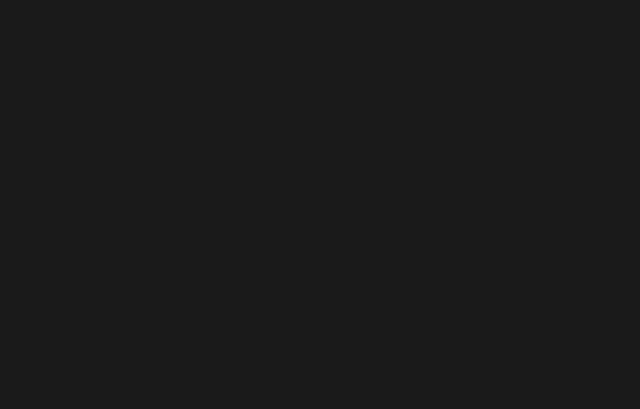
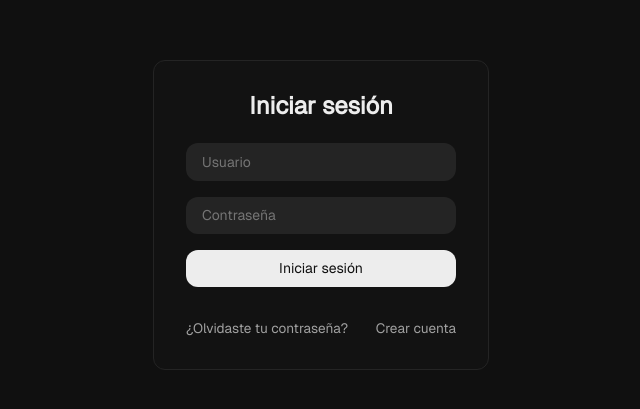
Before and after one commit to jaftdelgado/aureum-desktop, a React (Vite) app: page /auth in a window 1280 px wide. Before the commit this address had no page. Shown: the part 185-594 px from the top of the page, without its empty margins (319-959 px from the left). Built offline with nearby package versions, Linux system fonts and the light colour scheme.

Commit message:
feat: Auth page added

```diff
--- a/src/App.tsx
+++ b/src/App.tsx
@@ -3,12 +3,16 @@
 import { DashboardLayout } from "@layouts/Dashboard";
 import { Principal } from "@pages/principal/Principal";
 import { Teams } from "@pages/teams/Teams";
+import Auth from "@pages/auth/Auth";
 
 export const App: React.FC = () => {
   return (
     <Routes>
-      {/* Redirige "/" a "/dashboard" */}
-      <Route path="/" element={<Navigate to="/dashboard" replace />} />
+      {/* Redirige "/" a "/auth" */}
+      <Route path="/" element={<Navigate to="/auth" replace />} />
+
+      {/* Página de autenticación */}
+      <Route path="/auth" element={<Auth />} />
 
       {/* Dashboard */}
       <Route path="/dashboard/*" element={<DashboardLayout />}>
--- a/src/components/ui/breadcrumb/breadcrumb.scss
+++ b/src/components/ui/breadcrumb/breadcrumb.scss
@@ -1,7 +1,11 @@
+@import "@scss/colors.scss";
+@import "@scss/texts.scss";
+
 .breadcrumb {
   display: flex;
   align-items: center;
-  font-size: 0.8rem;
+  font-size: $size-small;
+  font-weight: 400;
 
   .breadcrumb-item {
     display: flex;
@@ -26,8 +30,8 @@
   }
 
   .breadcrumb-current {
-    font-weight: 600;
-    color: #fff;
+    font-weight: 500;
+    color: $color-primary-text;
     display: inline-block;
     white-space: nowrap;
     overflow: hidden;
--- a/src/components/ui/button/button.scss
+++ b/src/components/ui/button/button.scss
@@ -11,18 +11,18 @@
 .btn {
   display: flex;
   align-items: center;
-  justify-content: flex-start;
+  justify-content: center;
   gap: 0.6rem;
   width: 100%;
   padding: 0.6rem 1rem;
-  border-radius: 14px;
+  border-radius: 12px;
   font-size: $size-body;
   font-weight: 500;
   cursor: pointer;
   transition: $transition;
   border: none;
   outline: none;
-  text-align: left; /* Igual que sidebar */
+  text-align: left;
 
   &:disabled {
     opacity: 0.6;
@@ -34,16 +34,16 @@
   }
 
   svg {
-    width: 18px; /* Igual que sidebar */
-    height: 18px; /* Igual que sidebar */
+    width: 16px;
+    height: 16px;
     flex-shrink: 0;
   }
 
   &--default {
-    background-color: $color-primary-text;
+    background-color: $color-primary-btn;
     color: $color-bg;
     &:hover {
-      background-color: darken($color-primary-text, 7%);
+      background-color: $color-primary-hover-btn;
     }
   }
 
--- a/src/components/ui/input-field/input-field.scss
+++ b/src/components/ui/input-field/input-field.scss
@@ -1,16 +1,24 @@
 @import "@scss/colors.scss";
+@import "@scss/texts.scss";
+
+$secondary: #64748b;
+$destructive: #dc2626;
+$accent: #f1f5f9;
+$text-light: #ffffff;
+$text-dark: #0f172a;
+$transition: all 0.2s ease-in-out;
 
 .input-group {
   display: flex;
   align-items: center;
   border-radius: 12px;
   background: $color-sidebar-hover-btn;
-  transition: border-color 0.2s ease;
+  transition: $transition;
   overflow: hidden;
+  width: 100%;
 
   &:focus-within {
-    border-color: var(--color-primary, #00bfff);
-    box-shadow: 0 0 0 3px rgba(0, 191, 255, 0.3);
+    box-shadow: 0 0 0 1px #f1f5f9;
   }
 
   &.block {
@@ -22,25 +30,25 @@
 .input-group-addon {
   display: flex;
   align-items: center;
-  gap: 0.4rem;
+  gap: 0.6rem;
   color: var(--color-text-muted, #aaa);
   user-select: none;
   cursor: pointer;
 
   &.align-inline-start {
     order: -1;
-    padding-left: 0.75rem;
+    padding-left: 1rem;
   }
 
   &.align-inline-end {
     order: 1;
-    padding-right: 0.75rem;
+    padding-right: 1rem;
   }
 
   &.align-block-start,
   &.align-block-end {
     width: 100%;
-    padding: 0.5rem 0.75rem;
+    padding: 0.6rem 1rem;
   }
 
   &.align-block-start {
@@ -50,45 +58,11 @@
   &.align-block-end {
     border-top: 1px solid var(--color-border, #444);
   }
-}
-
-.input-group-button {
-  display: flex;
-  align-items: center;
-  justify-content: center;
-  border: none;
-
-  &.xs {
-    height: 28px;
-    padding: 0 10px;
-    font-size: 13px;
-  }
-
-  &.sm {
-    height: 32px;
-    padding: 0 12px;
-    font-size: 14px;
-  }
-
-  &.icon-xs,
-  &.icon-sm {
-    width: 32px;
-    height: 32px;
-    padding: 0;
-  }
-}
-
-.input-group-text {
-  display: flex;
-  align-items: center;
-  gap: 6px;
-  color: var(--color-text-muted, #aaa);
-  font-size: 0.9rem;
 
   svg {
     width: 16px;
     height: 16px;
-    pointer-events: none;
+    flex-shrink: 0;
   }
 }
 
@@ -97,9 +71,10 @@
   border: none;
   background: transparent;
   color: var(--color-text, #fff);
-  font-size: 1rem;
-  padding: 0.6rem 0.75rem;
+  font-size: $size-body;
+  padding: 0.6rem 1rem;
   outline: none;
+  font-weight: 500;
 
   &:focus {
     outline: none;
@@ -107,6 +82,20 @@
 
   &.textarea {
     resize: none;
-    padding: 0.75rem;
+    padding: 0.75rem 1rem;
   }
 }
+
+.input-group-text {
+  display: flex;
+  align-items: center;
+  gap: 0.6rem;
+  color: var(--color-text-muted, #aaa);
+  font-size: $size-body;
+
+  svg {
+    width: 16px;
+    height: 16px;
+    pointer-events: none;
+  }
+}
--- /dev/null
+++ b/src/pages/auth/Auth.scss
@@ -0,0 +1,48 @@
+@import "@scss/colors.scss";
+
+.auth-page {
+  display: flex;
+  justify-content: center;
+  align-items: center;
+  min-height: 100vh;
+  background-color: $color-bg;
+
+  .auth-container {
+    background-color: #121212;
+    padding: 2rem;
+    border-radius: 12px;
+    width: 100%;
+    max-width: 270px;
+    text-align: center;
+    border: 1px solid $color-sidebar-hover-btn;
+
+    .auth-title {
+      font-size: 1.5rem;
+      font-weight: 600;
+      color: $color-primary-text;
+      margin-bottom: 1.5rem;
+    }
+
+    .auth-form {
+      display: flex;
+      flex-direction: column;
+      gap: 1rem;
+    }
+
+    .auth-links {
+      margin-top: 1rem;
+      display: flex;
+      justify-content: space-between;
+
+      a {
+        color: $color-secondary-text;
+        font-size: 0.85rem;
+        text-decoration: none;
+
+        &:hover {
+          color: $color-primary-text;
+        }
+      }
+    }
+  }
+}
--- /dev/null
+++ b/src/pages/auth/Auth.tsx
@@ -0,0 +1,41 @@
+import React from "react";
+import { Button } from "@components/ui/button/Button";
+import {
+  InputGroup,
+  InputGroupInput,
+} from "@components/ui/input-field/InputField";
+import "./Auth.scss";
+import "@scss/texts.scss";
+
+const Auth: React.FC = () => {
+  return (
+    <div className="auth-page">
+      <div className="auth-container">
+        <h1 className="auth-title">Iniciar sesión</h1>
+
+        <form className="auth-form">
+          {/* Usuario */}
+          <InputGroup>
+            <InputGroupInput type="text" placeholder="Usuario" />
+          </InputGroup>
+
+          {/* Contraseña */}
+          <InputGroup>
+            <InputGroupInput type="password" placeholder="Contraseña" />
+          </InputGroup>
+
+          <Button variant="default" className="auth-button">
+            Iniciar sesión
+          </Button>
+
+          <div className="auth-links">
+            <a href="#">¿Olvidaste tu contraseña?</a>
+            <a href="#">Crear cuenta</a>
+          </div>
+        </form>
+      </div>
+    </div>
+  );
+};
+
+export default Auth;
--- a/src/scss/colors.scss
+++ b/src/scss/colors.scss
@@ -4,5 +4,7 @@
 $color-primary-text: #ededed;
 $color-secondary-text: #a1a1a1;
 
+$color-primary-btn: #ededed;
+$color-primary-hover-btn: #cccccc;
 $color-sidebar-hover-btn: #242424;
 $color-sidebar-active-btn: #323232;
--- a/src/scss/texts.scss
+++ b/src/scss/texts.scss
@@ -1,14 +1,14 @@
 @import "./colors.scss";
 
-$size-h1: 1.75rem;
+$size-h1: 12.75rem;
 $size-subtitle: 1rem;
-$size-body: 0.9rem;
-$size-small: 0.875rem;
+$size-body: 0.875rem;
+$size-small: 0.825rem;
 
 h1 {
   color: $color-primary-text;
   font-size: $size-h1;
-  font-weight: 600;
+  font-weight: 500;
   line-height: 1.1;
   margin: 0;
   white-space: nowrap;
```
